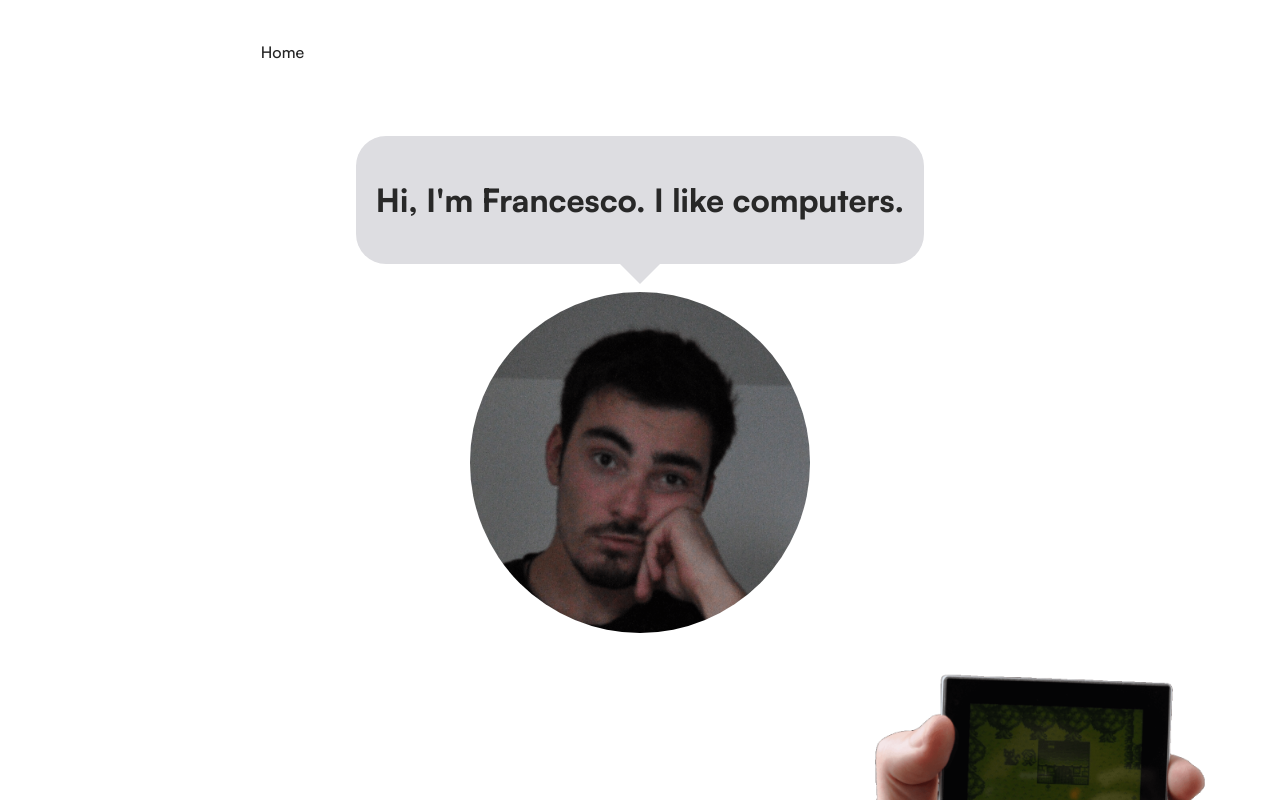
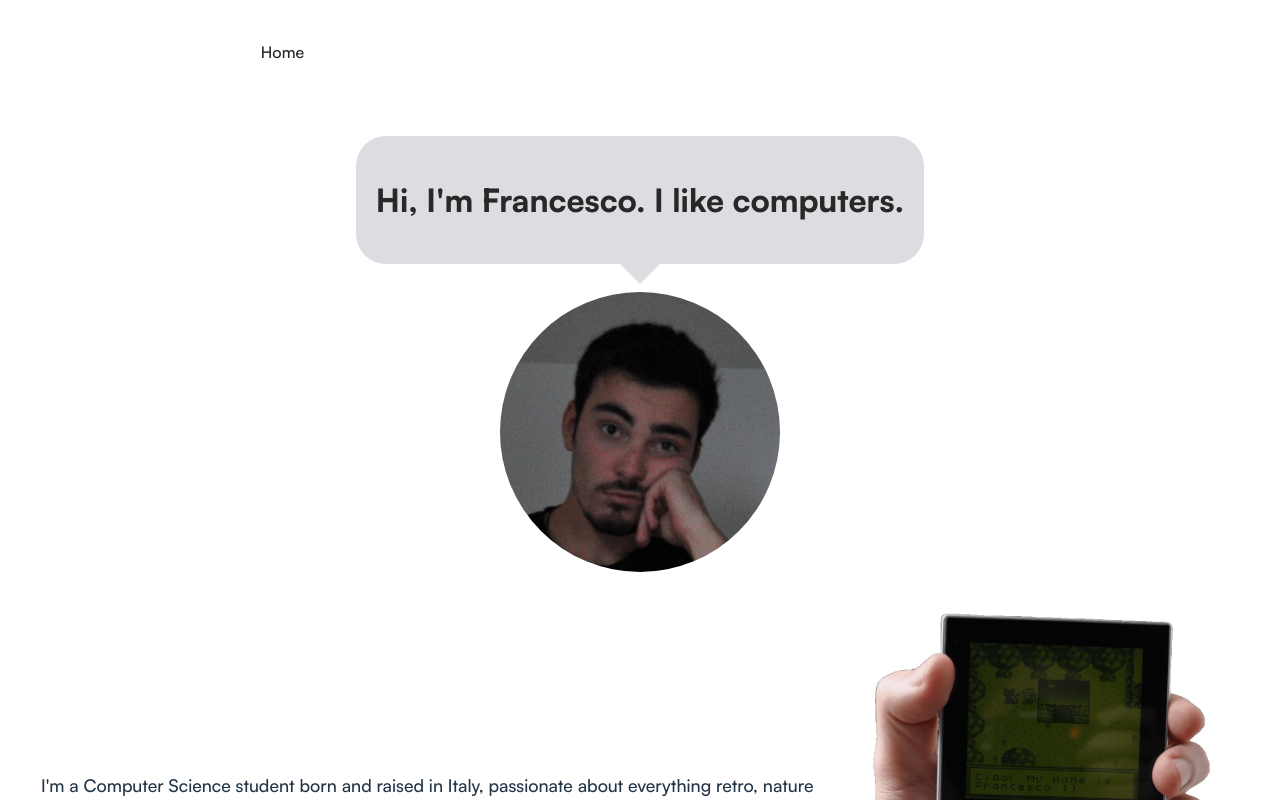
Before and after one commit to fralnz/fralnz.github.io, a React (Vite) app: page / in a window 1280 px wide. Shown: the top 800 px of the page. Built offline with nearby package versions, Linux system fonts and the light colour scheme.

Commit message:
media query on profile picture

```diff
--- a/src/styles/Home.css
+++ b/src/styles/Home.css
@@ -6,7 +6,8 @@
 }
 
 .pfp {
-    width: 40%;
+    height: 35dvh;
+    width: auto;
     border-radius: 50%;
     margin-top: .5rem;
     margin-bottom: 1rem;
@@ -69,6 +70,11 @@
 }
 
 @media only screen and (orientation: portrait) {
+    .pfp {
+        width: 40%;
+        height: auto;
+    }
+
     .introduction {
         flex-direction: column;
     }
```
